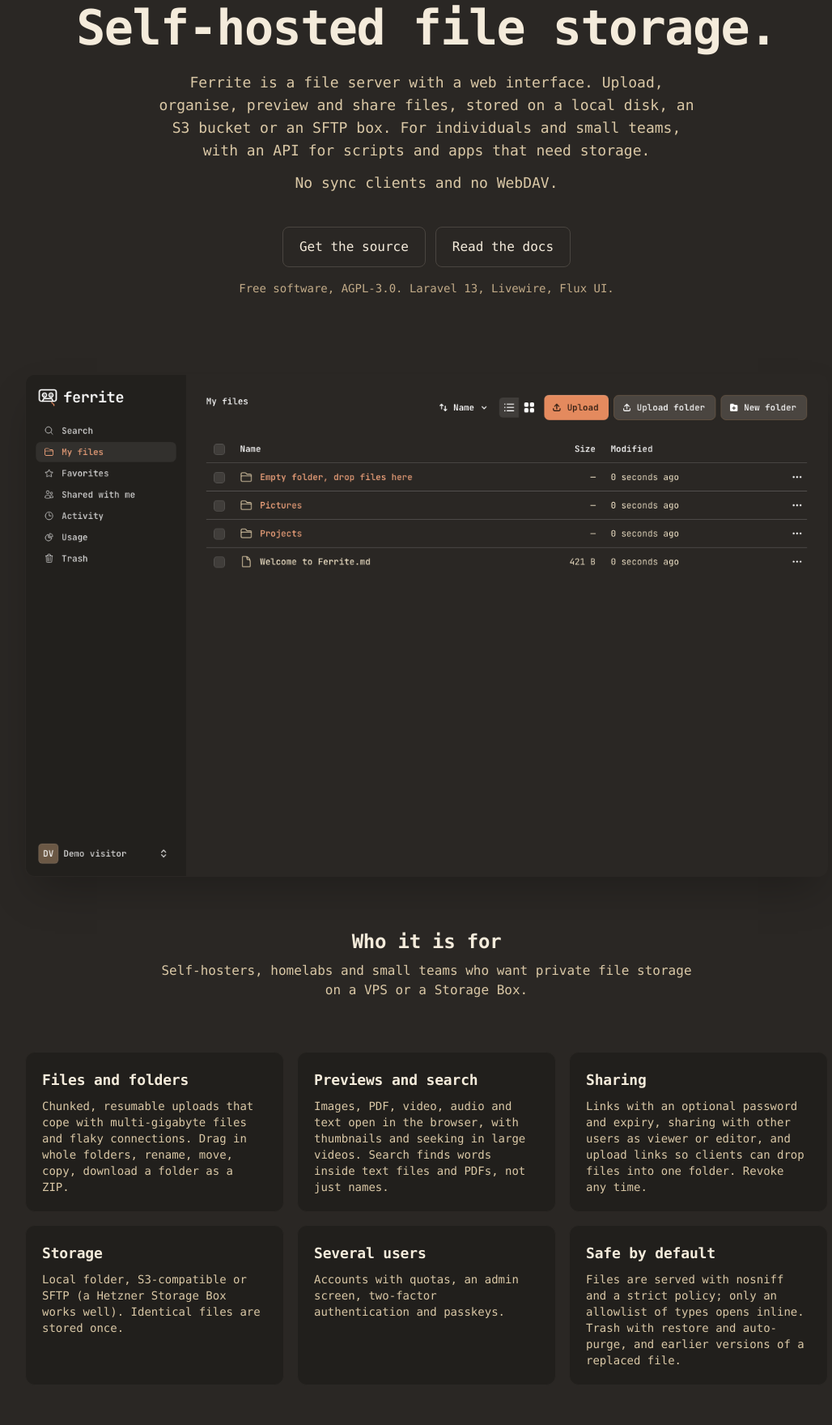
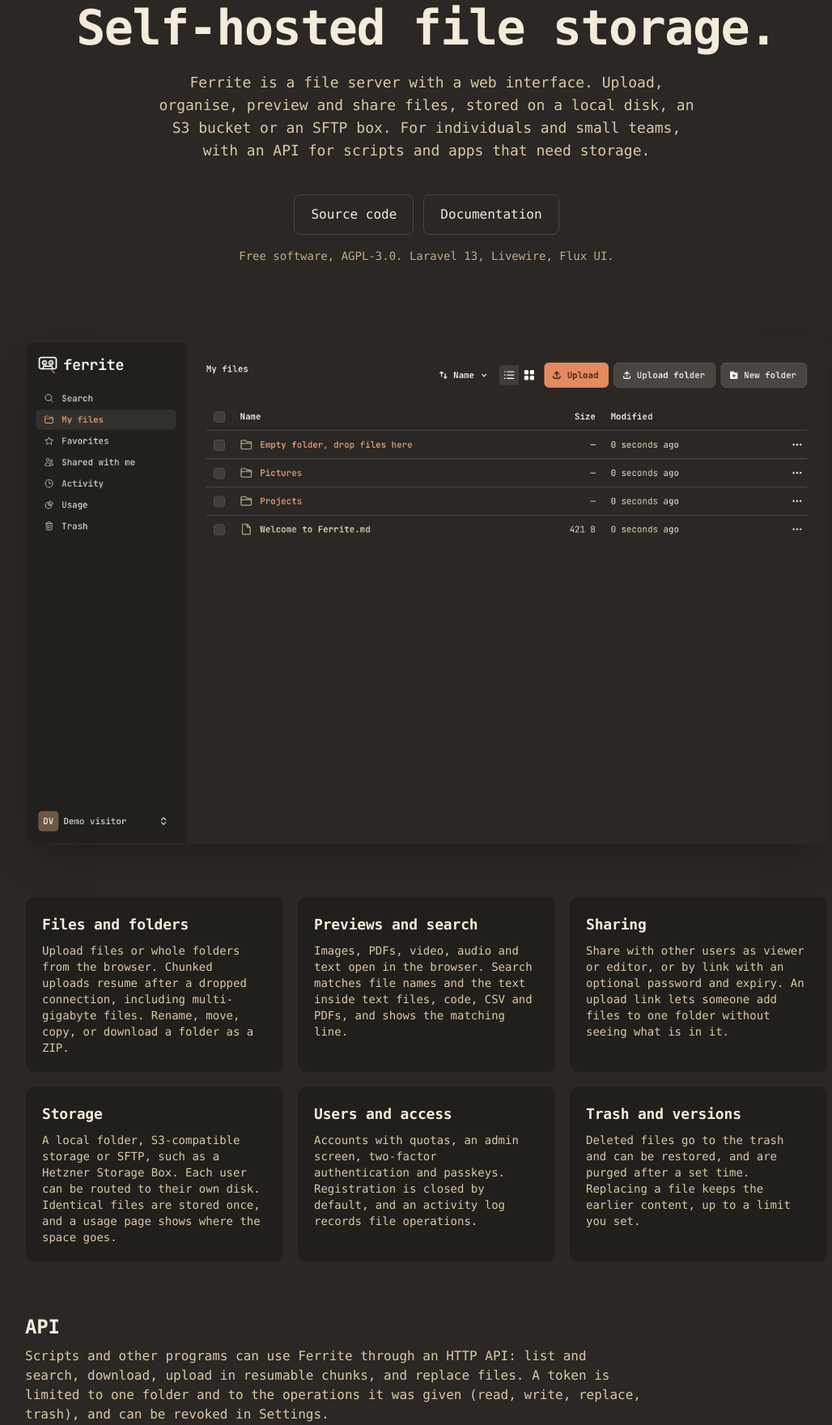
Before and after one commit to zhoorta/ferrite, a Laravel app: template resources/views/landing.blade.php in a window 1280 px wide. Shown: the part 190-1950 px from the top of the page at 81% size, without its empty margins (113-1141 px from the left). Run offline with Laravel 12, Linux system fonts and the light colour scheme; the template is opened without the code that fills it, so the values that code supplies are empty; style sheets or scripts are compiled from the project's sources; some libraries are stand-ins or nearby versions.

Commit message:
Landing page and README: plainer wording, one set of six features
Merge the two card sets into six, drop the audience section and the
limitations line from the hero, rename headings, and align the README
intro and feature list with the landing page.

```diff
--- a/resources/views/landing.blade.php
+++ b/resources/views/landing.blade.php
@@ -7,23 +7,12 @@
         'amiga' => 'Amiga', 'nokia' => 'Nokia 3310', 'miami' => 'Miami Vice', 'wallstreet' => 'Wall Street', 'lotus' => 'Lotus 1-2-3', 'memphis' => 'Memphis',
     ];
     $features = [
-        ['Files and folders', 'Chunked, resumable uploads that cope with multi-gigabyte files and flaky connections. Drag in whole folders, rename, move, copy, download a folder as a ZIP.'],
-        ['Previews and search', 'Images, PDF, video, audio and text open in the browser, with thumbnails and seeking in large videos. Search finds words inside text files and PDFs, not just names.'],
-        ['Sharing', 'Links with an optional password and expiry, sharing with other users as viewer or editor, and upload links so clients can drop files into one folder. Revoke any time.'],
-        ['Storage', 'Local folder, S3-compatible or SFTP (a Hetzner Storage Box works well). Identical files are stored once.'],
-        ['Several users', 'Accounts with quotas, an admin screen, two-factor authentication and passkeys.'],
-        ['Safe by default', 'Files are served with nosniff and a strict policy; only an allowlist of types opens inline. Trash with restore and auto-purge, and earlier versions of a replaced file.'],
-    ];
-    $advanced = [
-        ['Search inside files', 'Finds words in text, Markdown, code, CSV and PDF, on SQLite, MySQL and MariaDB. Results show the matching line and where it lives.'],
-        ['Upload links', 'Give a client or a colleague a link that adds files to one folder without letting them see what is in it. With password and expiry.'],
-        ['Versions', 'Replace a file and the earlier content is kept, up to a limit you set, and can be restored. A bad overwrite is no longer a disaster.'],
-        ['A token API', 'Personal access tokens limited to one folder and to read, write, replace or trash. Apps connect through a browser approval with PKCE, never a pasted password.'],
-        ['Storage check', 'A storage check confirms every blob exists, and with --verify reads each one back and compares its checksum.'],
-        ['Disks per user', 'Route each user to their own disk, such as a Storage Box over SFTP or an S3 bucket, with quotas per user. Identical files are stored once.'],
-        ['Usage', 'Where the space goes: by file type, biggest folders and files, trash and versions, and the savings from deduplication.'],
-        ['Native apps', 'A Mac app with a menu bar item and Finder upload, and an Android app with share-sheet upload, both with themes. Resumable transfers, no mirroring.'],
-        ['Sign-in', 'Two-factor authentication and passkeys, registration closed by default, an admin screen and an activity log.'],
+        ['Files and folders', 'Upload files or whole folders from the browser. Chunked uploads resume after a dropped connection, including multi-gigabyte files. Rename, move, copy, or download a folder as a ZIP.'],
+        ['Previews and search', 'Images, PDFs, video, audio and text open in the browser. Search matches file names and the text inside text files, code, CSV and PDFs, and shows the matching line.'],
+        ['Sharing', 'Share with other users as viewer or editor, or by link with an optional password and expiry. An upload link lets someone add files to one folder without seeing what is in it.'],
+        ['Storage', 'A local folder, S3-compatible storage or SFTP, such as a Hetzner Storage Box. Each user can be routed to their own disk. Identical files are stored once, and a usage page shows where the space goes.'],
+        ['Users and access', 'Accounts with quotas, an admin screen, two-factor authentication and passkeys. Registration is closed by default, and an activity log records file operations.'],
+        ['Trash and versions', 'Deleted files go to the trash and can be restored, and are purged after a set time. Replacing a file keeps the earlier content, up to a limit you set.'],
     ];
 @endphp
 <!DOCTYPE html>
@@ -42,25 +31,18 @@
                     Ferrite is a file server with a web interface. Upload, organise, preview and share files, stored on a local disk, an S3 bucket or an SFTP box.
                     For individuals and small teams, with an API for scripts and apps that need storage.
                 </p>
-                <p class="mx-auto mt-3 max-w-2xl text-lg text-zinc-600 dark:text-zinc-400">No sync clients and no WebDAV.
-                </p>
                 <div class="mt-10 flex flex-wrap justify-center gap-3">
                     @if ($demo)
-                        <a href="{{ $demo }}" class="rounded-lg bg-accent px-5 py-3 font-medium text-accent-foreground hover:opacity-90">Try the live demo</a>
+                        <a href="{{ $demo }}" class="rounded-lg bg-accent px-5 py-3 font-medium text-accent-foreground hover:opacity-90">Try the demo</a>
                     @endif
-                    <a href="{{ $repo }}" class="rounded-lg border border-zinc-300 px-5 py-3 font-medium hover:bg-zinc-100 dark:border-zinc-700 dark:hover:bg-zinc-800">Get the source</a>
-                    <a href="{{ route('docs.index') }}" class="rounded-lg border border-zinc-300 px-5 py-3 font-medium hover:bg-zinc-100 dark:border-zinc-700 dark:hover:bg-zinc-800">Read the docs</a>
+                    <a href="{{ $repo }}" class="rounded-lg border border-zinc-300 px-5 py-3 font-medium hover:bg-zinc-100 dark:border-zinc-700 dark:hover:bg-zinc-800">Source code</a>
+                    <a href="{{ route('docs.index') }}" class="rounded-lg border border-zinc-300 px-5 py-3 font-medium hover:bg-zinc-100 dark:border-zinc-700 dark:hover:bg-zinc-800">Documentation</a>
                 </div>
                 <p class="mt-4 text-sm text-zinc-500">Free software, AGPL-3.0. Laravel 13, Livewire, Flux UI.</p>
             </section>
 
             <section class="pb-16">
                 <img id="app-shot" src="{{ asset('img/themes/ferrite.png') }}" alt="The Ferrite file browser: a sidebar, folders and files in a list with upload and new-folder buttons" width="1280" height="800" class="w-full rounded-xl border border-zinc-200 shadow-2xl dark:border-zinc-800">
-            </section>
-
-            <section class="pb-16 text-center">
-                <h2 class="font-serif text-2xl font-semibold">Who it is for</h2>
-                <p class="mx-auto mt-2 max-w-2xl text-zinc-600 dark:text-zinc-400">Self-hosters, homelabs and small teams who want private file storage on a VPS or a Storage Box.</p>
             </section>
 
             <section class="grid gap-4 pb-16 sm:grid-cols-2 lg:grid-cols-3">
@@ -73,24 +55,10 @@
             </section>
 
             <section class="pb-16">
-                <h2 class="text-center font-serif text-2xl font-semibold">More than a file list</h2>
-                <p class="mx-auto mt-2 max-w-2xl text-center text-zinc-600 dark:text-zinc-400">Features usually found in larger suites, in an app that runs on a small server.</p>
-                <div class="mt-6 grid gap-4 sm:grid-cols-2 lg:grid-cols-3">
-                    @foreach ($advanced as [$title, $text])
-                        <div class="rounded-xl border border-zinc-200 bg-zinc-50 p-5 dark:border-zinc-800 dark:bg-zinc-900">
-                            <h3 class="font-serif text-lg font-semibold">{{ $title }}</h3>
-                            <p class="mt-2 text-sm text-zinc-600 dark:text-zinc-400">{{ $text }}</p>
-                        </div>
-                    @endforeach
-                </div>
-                <p class="mt-4 text-center text-sm text-zinc-500">All of it is in the <a class="underline" href="{{ route('docs.index') }}">documentation</a>.</p>
-            </section>
-
-            <section class="pb-16">
                 <h2 class="font-serif text-2xl font-semibold">API</h2>
                 <p class="mt-2 max-w-3xl text-zinc-600 dark:text-zinc-400">
-                    Scripts and other programs can use Ferrite through an HTTP API: list and search, download with Range, upload in resumable chunks, replace files with versions kept.
-                    A token is limited to one folder and to the abilities it was given (read, write, replace, trash), and can be revoked in Settings.
+                    Scripts and other programs can use Ferrite through an HTTP API: list and search, download, upload in resumable chunks, and replace files.
+                    A token is limited to one folder and to the operations it was given (read, write, replace, trash), and can be revoked in Settings.
                 </p>
                 <pre class="mt-4 overflow-x-auto rounded-xl border border-zinc-200 bg-zinc-100 p-4 text-sm dark:border-zinc-800 dark:bg-zinc-900"><code>curl -H "Authorization: Bearer $TOKEN" \
   "https://files.example.com/api/v1/files?parent=root"</code></pre>
@@ -98,8 +66,8 @@
             </section>
 
             <section class="pb-16 text-center">
-                <h2 class="font-serif text-2xl font-semibold">Pick a look</h2>
-                <p class="mx-auto mt-2 max-w-2xl text-zinc-600 dark:text-zinc-400">Fifteen themes, from a calm dark default to Classic Mac, Amiga and green phosphor. Try one, this whole page changes. Every user picks their own.</p>
+                <h2 class="font-serif text-2xl font-semibold">Themes</h2>
+                <p class="mx-auto mt-2 max-w-2xl text-zinc-600 dark:text-zinc-400">Fifteen themes, including Classic Mac, Amiga, Commodore, Nokia 3310 and several terminal designs. Each user picks their own. Choose one below to preview it on this page.</p>
                 <div class="mt-6 flex flex-wrap justify-center gap-2" role="radiogroup" aria-label="Theme">
                     @foreach ($themes as $key => $label)
                         <button type="button" role="radio" data-palette-choice="{{ $key }}" aria-checked="false"
@@ -111,14 +79,14 @@
             <section class="pb-16">
                 <div class="rounded-xl border border-zinc-200 bg-zinc-50 p-6 text-center dark:border-zinc-800 dark:bg-zinc-900">
                     <h2 class="font-serif text-2xl font-semibold">Apps for Mac and Android</h2>
-                    <p class="mx-auto mt-2 max-w-2xl text-zinc-600 dark:text-zinc-400">Browse, upload from the share sheet or Finder, and open files from a native app. Sign-in goes through your server, and nothing is mirrored to the device.</p>
+                    <p class="mx-auto mt-2 max-w-2xl text-zinc-600 dark:text-zinc-400">The Mac app uploads from Finder and has a menu bar item. The Android app uploads from the share sheet. Both sign in through your server and resume interrupted transfers. Neither mirrors folders to the device.</p>
                     <a href="{{ route('downloads') }}" class="mt-5 inline-block rounded-lg bg-accent px-5 py-3 font-medium text-accent-foreground hover:opacity-90">Download the apps</a>
                 </div>
             </section>
 
             <section class="pb-16">
                 <h2 class="font-serif text-2xl font-semibold">Install</h2>
-                <p class="mt-2 text-zinc-600 dark:text-zinc-400">Two ways, same app. Both need a domain and HTTPS in front of it. The first account to register becomes the admin.</p>
+                <p class="mt-2 text-zinc-600 dark:text-zinc-400">Ferrite runs with Docker or as a regular Laravel application. Both need a domain and HTTPS. The first account to register becomes the admin, and registration then closes.</p>
 
                 <div class="mt-6 grid gap-6">
                     <div class="min-w-0">
@@ -142,14 +110,13 @@ php artisan migrate --force &amp;&amp; php artisan optimize</code></pre>
                     </div>
                 </div>
 
-                <p class="mt-3 text-sm text-zinc-500">Full guide, with the web server, workers and reverse proxy: <a class="underline" href="{{ route('docs.show', 'install') }}">the install guide</a>. Everything else is in the <a class="underline" href="{{ route('docs.index') }}">documentation</a>.</p>
+                <p class="mt-3 text-sm text-zinc-500">Full guide, with the web server, workers and reverse proxy: <a class="underline" href="{{ route('docs.show', 'install') }}">the install guide</a>. The rest is in the <a class="underline" href="{{ route('docs.index') }}">documentation</a>.</p>
             </section>
 
             <section class="pb-20">
-                <h2 class="font-serif text-2xl font-semibold">What it is not</h2>
+                <h2 class="font-serif text-2xl font-semibold">Not included</h2>
                 <p class="mt-2 max-w-3xl text-zinc-600 dark:text-zinc-400">
-                    No sync clients, no WebDAV, no office document previews, no real-time collaboration. Replacing a file keeps its earlier versions, but there is no editing history beyond that.
-                    Ferrite does one job: keep files on your own disk, and open, share and download them from a browser.
+                    Ferrite has no sync clients, no WebDAV, no office document previews and no real-time collaboration. It stores and manages files; it is not a document editing suite.
                 </p>
             </section>
         </main>
```
Also changed, not shown: README.md.
